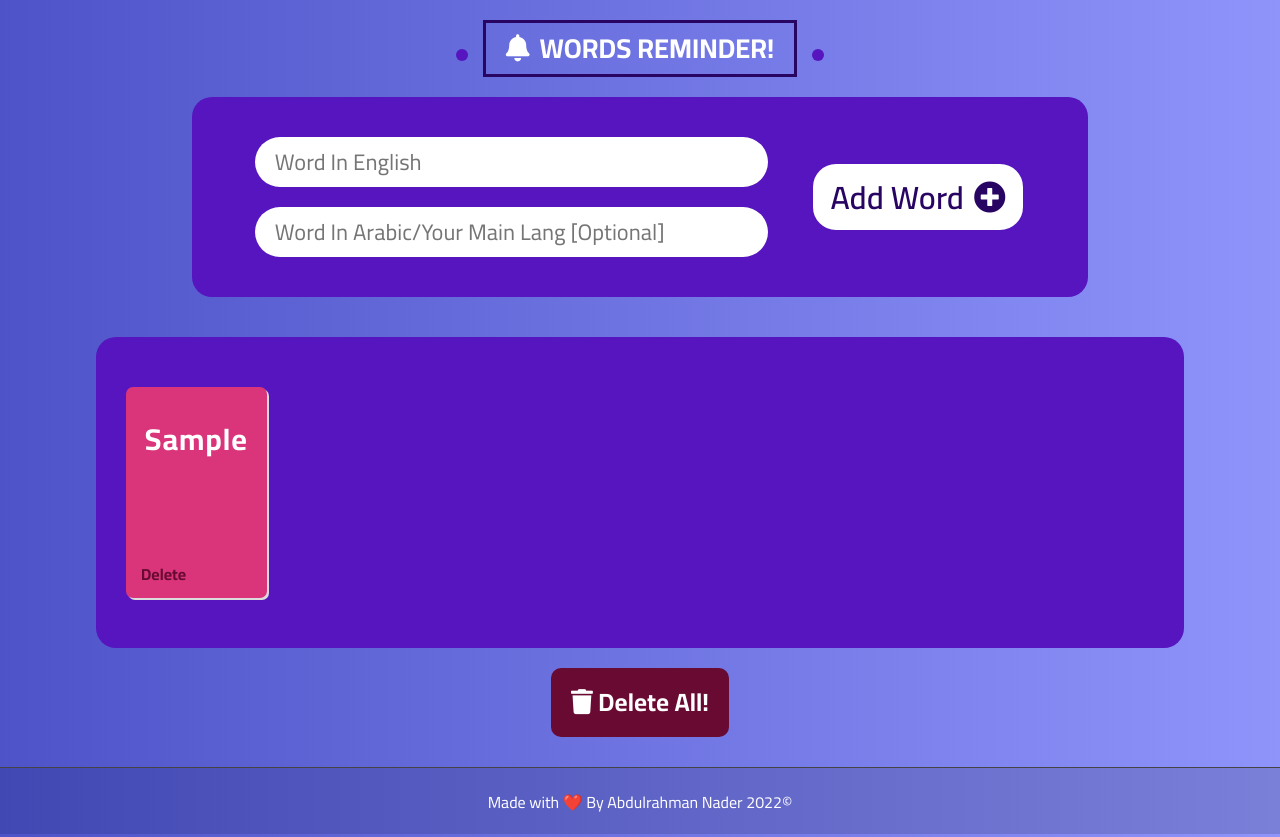
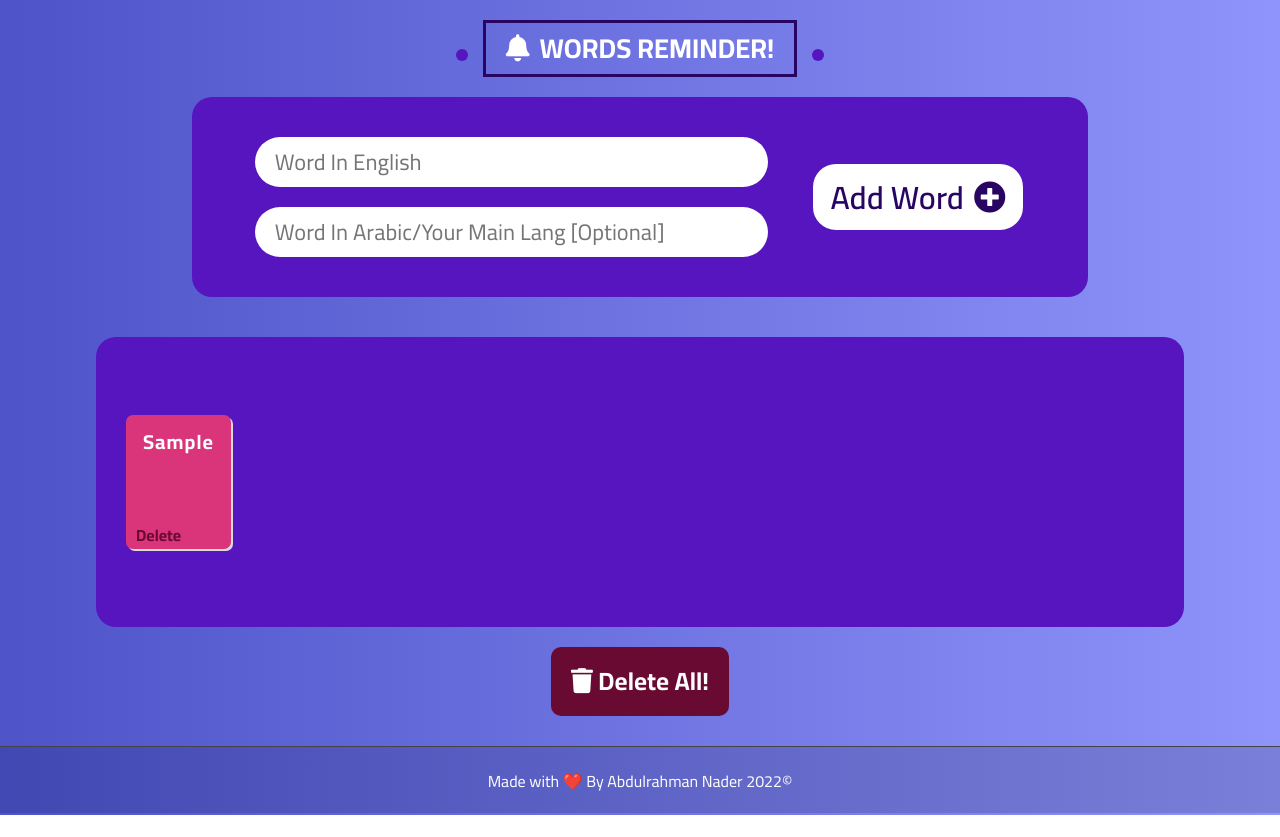
Before and after one commit to AbdulrahmanXSO25/Words-Reminder, a plain HTML site: page index.html in a window 1280 px wide. Both pictures are taken after typing "Sample", "Sample" into the empty fields and a click on the button "Add Word". After the commit the page ends 815 px from the top, so only its background shows below. Drawn offline with Linux system fonts and the light colour scheme.

Commit message:
minimizing the word's card width and height
Changes to be committed:
	modified:   css/main.css

```diff
--- a/css/main.css
+++ b/css/main.css
@@ -204,7 +204,7 @@ h1 {
 }
 .words .word {
   width: fit-content;
-  padding: 15px;
+  padding: 5px 10px;
   font-weight: bold;
   color: #fff;
   background-color: #da357a;
@@ -213,13 +213,13 @@ h1 {
 }
 .words .word .en-word {
   text-align: center;
-  margin: 20px 0;
-  font-size: 30px;
+  margin: 10px 0;
+  font-size: 20px;
   letter-spacing: 1px;
 }
 .words .word .ar-word p{
-  font-size: 28px;
-  padding: 10px;
+  font-size: 20px;
+  padding: 5px 10px;
   color: #ddd;
   opacity: 0;
   text-align: center;
```
